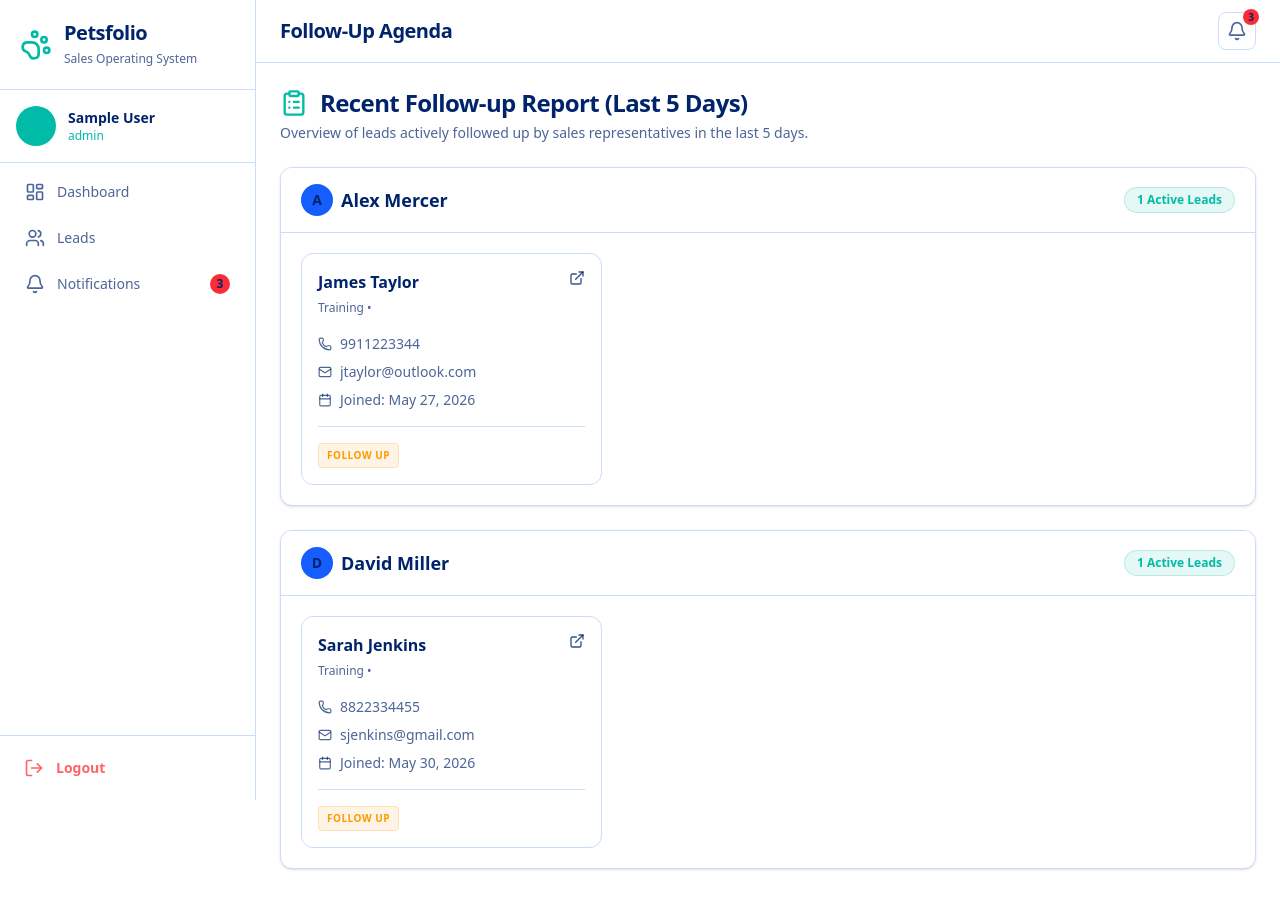
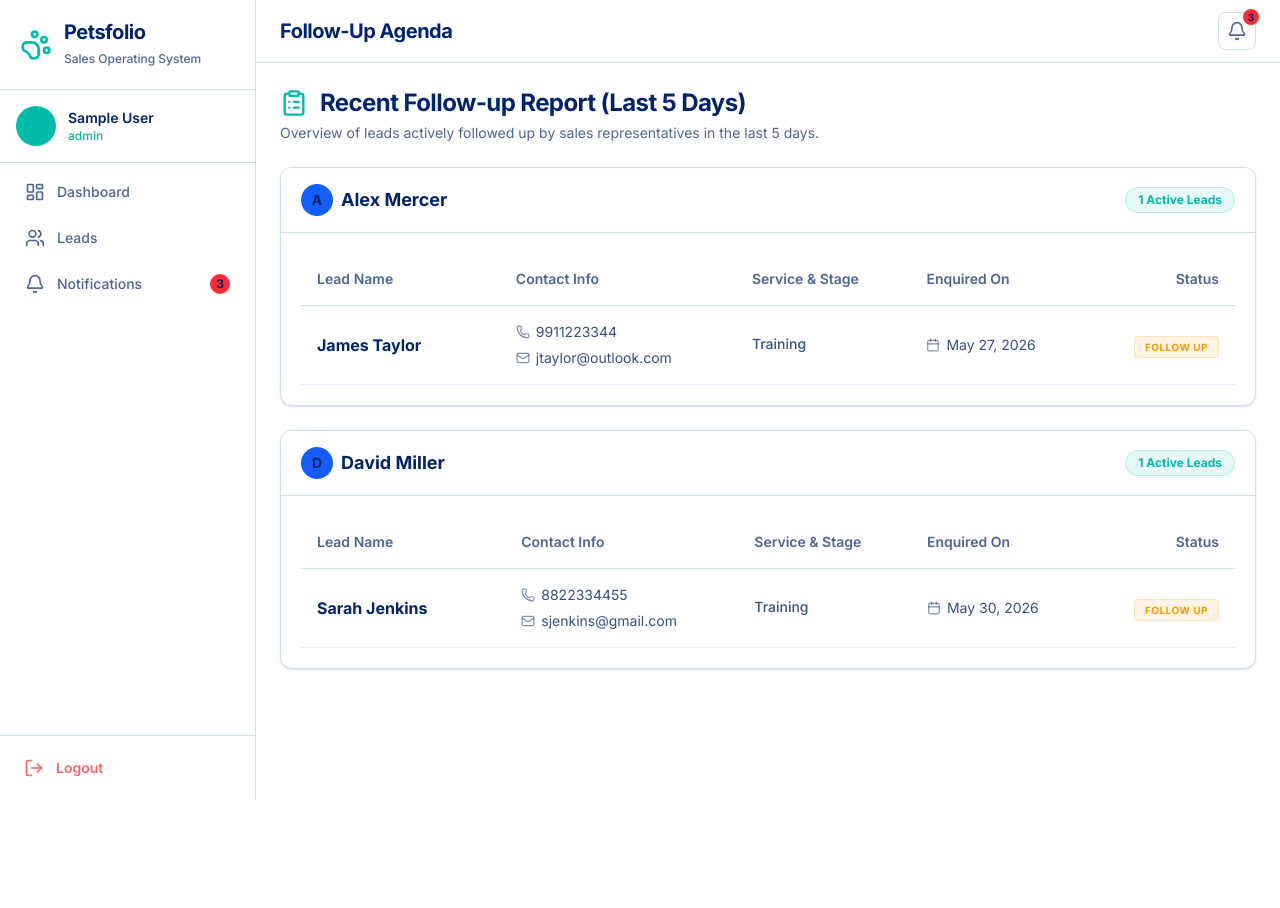
Before and after one commit to Saiteja449/PETSFOLIO-CRM-IN-WEBSITE-IN-REACT-INFASTA, a React (Vite) app: page /followups in a window 1280 px wide. Shown: the top 908 px of the page. After the commit the page ends 800 px from the top, so only its background shows below. Built offline with nearby package versions, Linux system fonts and the light colour scheme; sample sign-in values are in the browser's storage.

Commit message:
ui changes

```diff
--- a/remove_pet_data.cjs
+++ /dev/null
@@ -1,15 +0,0 @@
-const fs = require('fs');
-const path = require('path');
-
-const filePath = path.join('c:/Users/LENOVO/CRM/PETSFOLIO-SALES-CRM-IN-REACT-INFASTA/src/data.js');
-let data = fs.readFileSync(filePath, 'utf8');
-
-// Use regex to remove pet properties
-data = data.replace(/petName:\s*".*?",?/g, '');
-data = data.replace(/petBreed:\s*".*?",?/g, '');
-data = data.replace(/petAge:\s*".*?",?/g, '');
-data = data.replace(/petWeight:\s*".*?",?/g, '');
-data = data.replace(/petMedicalConditions:\s*".*?",?/g, '');
-
-fs.writeFileSync(filePath, data);
-console.log('Pet details removed from dummy data successfully.');
--- a/src/index.css
+++ b/src/index.css
@@ -5,12 +5,12 @@
   --color-brand-primary: #00246B;
   --color-brand-secondary: #CADCFC;
   --color-brand-light: #FFFFFF;
+  --font-sans: "Inter", "Roboto", sans-serif;
 }
 
 body {
   margin: 0;
   padding: 0;
-  font-family: "Inter", "Roboto", sans-serif;
   background-color: #FFFFFF;
   color: #00246B;
   overflow-x: hidden;
--- a/src/pages/FollowUpReport.jsx
+++ b/src/pages/FollowUpReport.jsx
@@ -98,48 +98,51 @@ export default function FollowUpReport() {
                 </span>
               </div>
               <div className="p-5">
-                <div className="grid grid-cols-1 md:grid-cols-2 lg:grid-cols-3 gap-4">
+                <div className="overflow-x-auto">
+                  <table className="w-full text-left border-collapse">
+                    <thead>
+                      <tr className="border-b border-brand-secondary text-brand-primary/70 text-sm">
+                        <th className="p-4 font-semibold">Lead Name</th>
+                        <th className="p-4 font-semibold">Contact Info</th>
+                        <th className="p-4 font-semibold">Service & Stage</th>
+                        <th className="p-4 font-semibold">Enquired On</th>
+                        <th className="p-4 font-semibold text-right">Status</th>
+                      </tr>
+                    </thead>
+                    <tbody>
                       {activeLeads.map((lead) => (
-                    <div
+                        <tr
                           key={lead.id}
                           onClick={() => navigate(`/lead-details/${lead.id}`)}
-                      className="bg-brand-light border border-brand-secondary hover:border-teal-500/50 rounded-xl p-4 cursor-pointer transition-all hover:shadow-[0_0_15px_rgba(20,184,166,0.1)] group"
+                          className="border-b border-brand-secondary/50 hover:bg-brand-secondary/10 cursor-pointer transition-colors group"
                         >
-                      <div className="flex justify-between items-start mb-3">
-                        <div>
-                          <h4 className="font-bold text-brand-primary group-hover:text-teal-400 transition-colors">
+                          <td className="p-4">
+                            <div className="font-bold text-brand-primary group-hover:text-teal-500 transition-colors flex items-center gap-2">
                               {lead.name}
-                          </h4>
-                          <span className="text-xs text-brand-primary/70">
-                            {lead.service} • {lead.stage}
-                          </span>
+                              <ExternalLink className="w-3.5 h-3.5 opacity-0 group-hover:opacity-100 transition-opacity text-teal-500" />
                             </div>
-                        <ExternalLink className="text-brand-primary/80 group-hover:text-teal-500 w-4 h-4 transition-colors" />
+                          </td>
+                          <td className="p-4">
+                            <div className="text-sm text-brand-primary/80 flex flex-col gap-1.5">
+                              <span className="flex items-center gap-1.5"><Phone size={14} className="text-brand-primary/50" /> {lead.phone}</span>
+                              <span className="flex items-center gap-1.5"><Mail size={14} className="text-brand-primary/50" /> <span className="truncate max-w-[150px]">{lead.email || "No email"}</span></span>
                             </div>
-
-                      <div className="space-y-2 mt-4">
-                        <div className="flex items-center gap-2 text-sm text-brand-primary/70">
-                          <Phone size={14} className="text-brand-primary/70" />
-                          {lead.phone}
+                          </td>
+                          <td className="p-4">
+                            <div className="text-sm text-brand-primary/80">
+                              <div className="font-medium">{lead.service}</div>
+                              <div className="text-xs text-brand-primary/60 mt-0.5">{lead.stage}</div>
                             </div>
-                        <div className="flex items-center gap-2 text-sm text-brand-primary/70">
-                          <Mail size={14} className="text-brand-primary/70" />
-                          <span className="truncate">
-                            {lead.email || "No email"}
-                          </span>
+                          </td>
+                          <td className="p-4">
+                            <div className="text-sm text-brand-primary/80 flex items-center gap-1.5">
+                              <Calendar size={14} className="text-brand-primary/50" />
+                              {formatDate(lead.joinedAt || lead.createdAt)}
                             </div>
-                        <div className="flex items-center gap-2 text-sm text-brand-primary/70">
-                          <Calendar size={14} className="text-brand-primary/70" />
-                          <span>
-                            Joined:{" "}
-                            {formatDate(lead.joinedAt || lead.createdAt)}
-                          </span>
-                        </div>
-                      </div>
-
-                      <div className="mt-4 pt-4 border-t border-brand-secondary flex justify-between items-center">
+                          </td>
+                          <td className="p-4 text-right">
                             <span
-                          className={`px-2 py-1 rounded text-[10px] font-bold uppercase tracking-wider ${
+                              className={`px-2.5 py-1 rounded text-[10px] font-bold uppercase tracking-wider ${
                                 lead.status === "Joined"
                                   ? "bg-emerald-500/10 text-emerald-500 border border-emerald-500/20"
                                   : lead.status === "New"
@@ -149,10 +152,11 @@ export default function FollowUpReport() {
                             >
                               {lead.status || "New"}
                             </span>
-
-                      </div>
-                    </div>
+                          </td>
+                        </tr>
                       ))}
+                    </tbody>
+                  </table>
                 </div>
               </div>
             </div>
--- a/src/pages/LeadDetails.jsx
+++ b/src/pages/LeadDetails.jsx
@@ -385,8 +385,8 @@ export default function LeadDetails() {
               <div className="flex items-start gap-3">
                 <Calendar className="text-brand-primary/70 mt-0.5" size={18} />
                 <div className="min-w-0">
-                  <span className="text-xs text-brand-primary/70 block mb-0.5">
-                    Joined At
+                  <span className="block text-xs text-brand-primary/70 mb-1">
+                    Enquired On
                   </span>
                   <span className="text-sm font-semibold text-brand-primary truncate block">
                     {currentLead.joinedAt
--- a/src/pages/Leads.jsx
+++ b/src/pages/Leads.jsx
@@ -235,10 +235,10 @@ export default function Leads() {
       <div className="border-b border-brand-secondary flex overflow-x-auto no-scrollbar">
         {[
           { name: "New", label: "New Leads", count: newCount },
+          { name: "NotAttended", label: "Not Attended", count: notAttendedCount },
           { name: "Followup", label: "Followup Leads", count: followupCount },
           { name: "Converted", label: "Converted Leads", count: convertedCount },
           { name: "Lost", label: "Lost Leads", count: lostCount },
-          { name: "NotAttended", label: "Not Attended", count: notAttendedCount },
         ].map((tab) => (
           <button
             key={tab.name}
@@ -384,7 +384,7 @@ export default function Leads() {
                     Assigned to
                   </th>
                   <th className="px-4 py-3 text-xs font-bold text-brand-primary uppercase tracking-wider">
-                    Joined At
+                    Enquired On
                   </th>
                   <th className="px-4 py-3 text-xs font-bold text-brand-primary uppercase tracking-wider">
                     Status
@@ -634,7 +634,7 @@ export default function Leads() {
                 </div>
                 <div>
                   <span className="block text-xs text-brand-primary/70 mb-1">
-                    Joined At
+                    Enquired On
                   </span>
                   <span className="font-semibold text-brand-primary">
                     {selectedLead.joinedAt
--- a/src/pages/SalesPersonDetails.jsx
+++ b/src/pages/SalesPersonDetails.jsx
@@ -111,10 +111,10 @@ export default function SalesPersonDetails() {
       <div className="border-b border-brand-secondary flex overflow-x-auto no-scrollbar mb-6">
         {[
           { name: "New Leads", count: newLeads.length },
+          { name: "Not Attended", count: notAttendedLeads.length },
           { name: "Followup Leads", count: followupLeads.length },
           { name: "Converted Leads", count: convertedLeads.length },
           { name: "Lost Leads", count: lostLeads.length },
-          { name: "Not Attended", count: notAttendedLeads.length },
         ].map((tab) => (
           <button
             key={tab.name}
--- a/update_dates.cjs
+++ /dev/null
@@ -1,14 +0,0 @@
-const fs = require('fs');
-const path = require('path');
-
-const filePath = path.join('c:/Users/LENOVO/CRM/PETSFOLIO-SALES-CRM-IN-REACT-INFASTA/src/data.js');
-let data = fs.readFileSync(filePath, 'utf8');
-
-data = data.replace(/2026-06-04T/g, '2026-06-14T');
-data = data.replace(/2026-06-05T/g, '2026-06-15T');
-data = data.replace(/2026-06-06T/g, '2026-06-16T');
-data = data.replace(/2026-06-07T/g, '2026-06-12T');
-data = data.replace(/2026-06-08T/g, '2026-06-13T');
-
-fs.writeFileSync(filePath, data);
-console.log('Dates updated successfully.');
--- a/update_sources.cjs
+++ /dev/null
@@ -1,16 +0,0 @@
-const fs = require('fs');
-const path = require('path');
-
-const filePath = path.join('c:/Users/LENOVO/CRM/PETSFOLIO-SALES-CRM-IN-REACT-INFASTA/src/data.js');
-let data = fs.readFileSync(filePath, 'utf8');
-
-data = data.replace(/source:\s*"Meta"/g, 'source: "Meta Ads"');
-data = data.replace(/source:\s*"Whatsapp"/g, 'source: "WhatsApp"');
-data = data.replace(/source:\s*"Social Media"/g, 'source: "Meta Ads"');
-data = data.replace(/source:\s*"Google Search"/g, 'source: "Website Form"');
-data = data.replace(/source:\s*"Referral"/g, 'source: "Call"');
-data = data.replace(/source:\s*"Walk-in"/g, 'source: "Manual Entry"');
-data = data.replace(/source:\s*"Email Campaign"/g, 'source: "Email"');
-
-fs.writeFileSync(filePath, data);
-console.log('Sources updated successfully.');
--- a/update_status.cjs
+++ /dev/null
@@ -1,10 +0,0 @@
-const fs = require('fs');
-const path = require('path');
-
-const filePath = path.join('c:/Users/LENOVO/CRM/PETSFOLIO-SALES-CRM-IN-REACT-INFASTA/src/data.js');
-let data = fs.readFileSync(filePath, 'utf8');
-
-data = data.replace(/status:\s*"Not Interested"/gi, 'status: "Not Attended"');
-
-fs.writeFileSync(filePath, data);
-console.log('Statuses updated successfully.');
```
Lines whose indentation alone changed are shown as unchanged.
